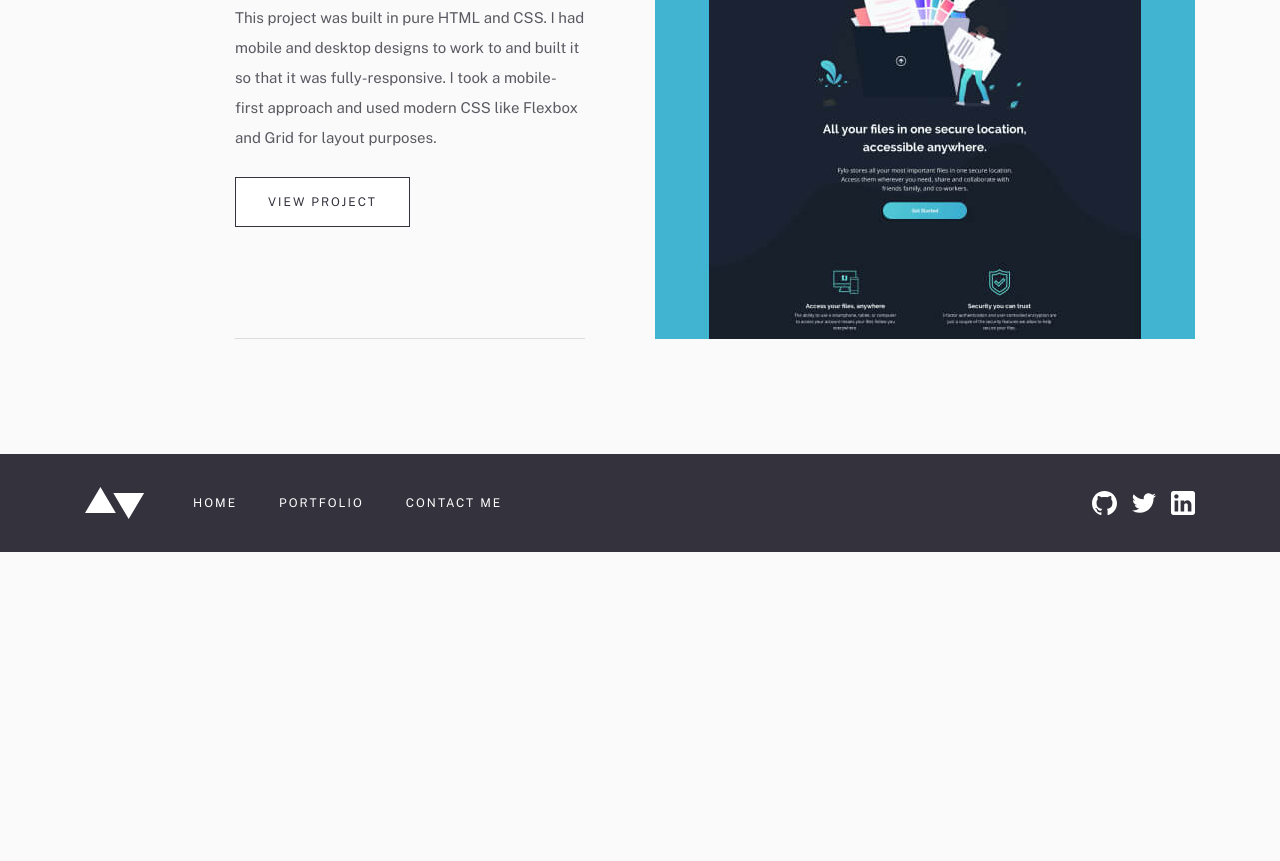
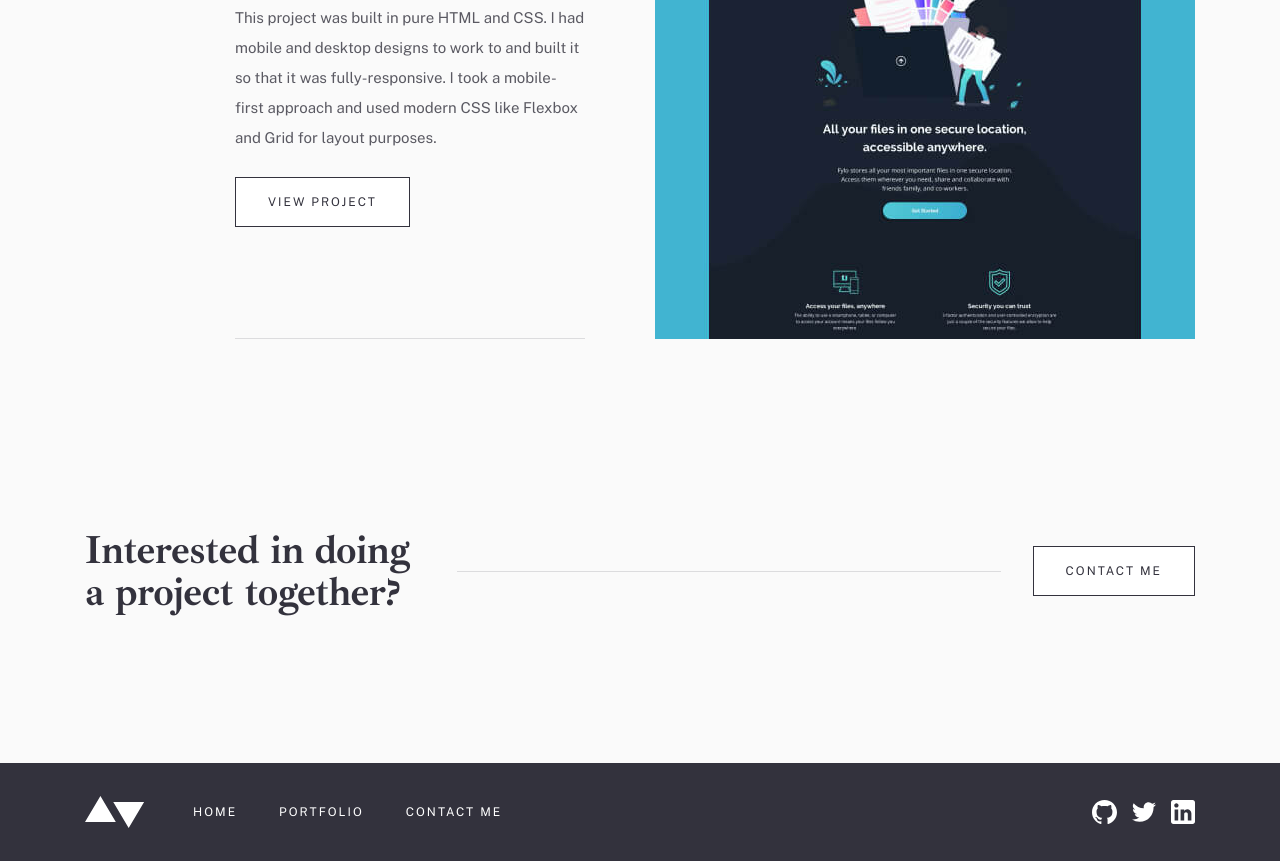
Before and after one commit to mohamedxamid/minimalist-portfolio, a plain HTML site: page portfolio.html in a window 1280 px wide. Shown: the part 2098-2959 px from the top of the page. Before the commit the page ends 2650 px from the top, so only its background shows below. Drawn offline with Linux system fonts and the light colour scheme; files whose address does not match are found by name.

Commit message:
Add CTA section to portfolio page

```diff
--- a/portfolio.html
+++ b/portfolio.html
@@ -111,6 +111,15 @@
         </section>
 
 
+        <!-- CTA -->
+        <section class="cta">
+            <div class="cta__container container">
+                <h2 class="cta__title">Interested in doing a project together?</h2>
+                <div class="cta__line"></div>
+                <a class="button" href="contact.html">contact me</a>
+            </div>
+        </section>
+
 
     </main>
 
```
